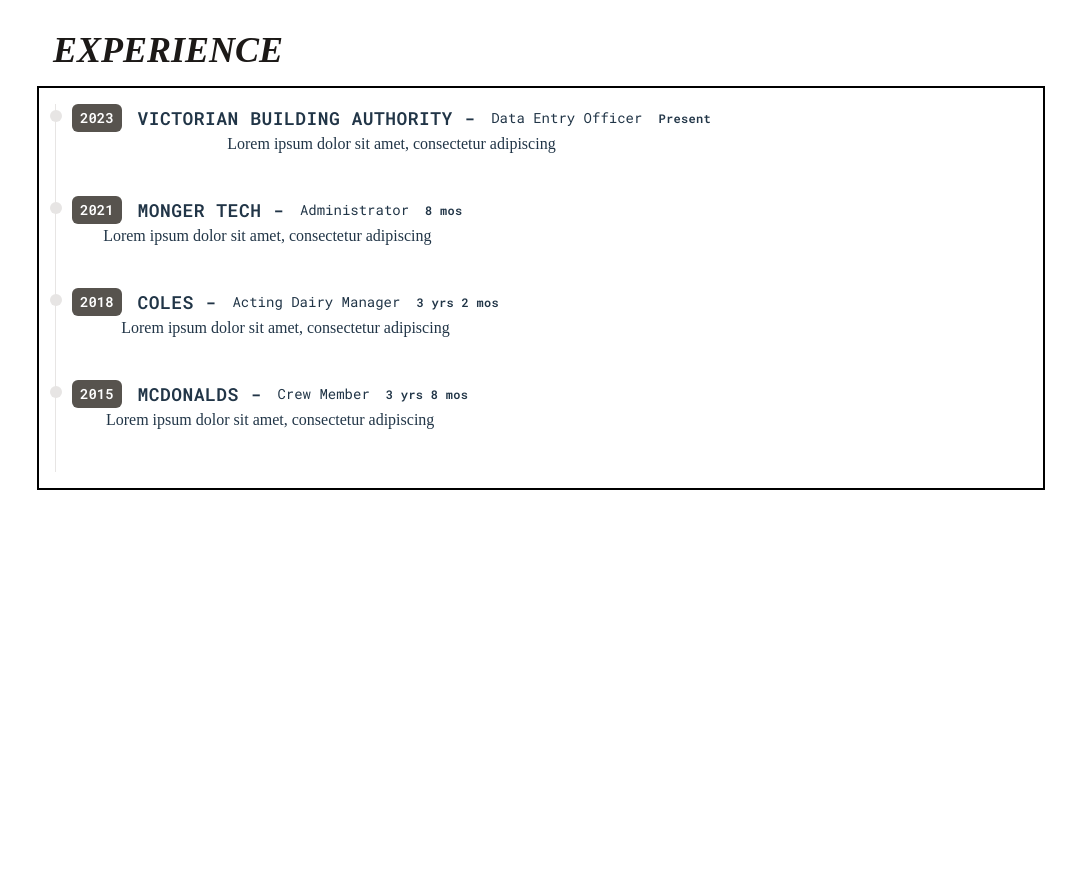
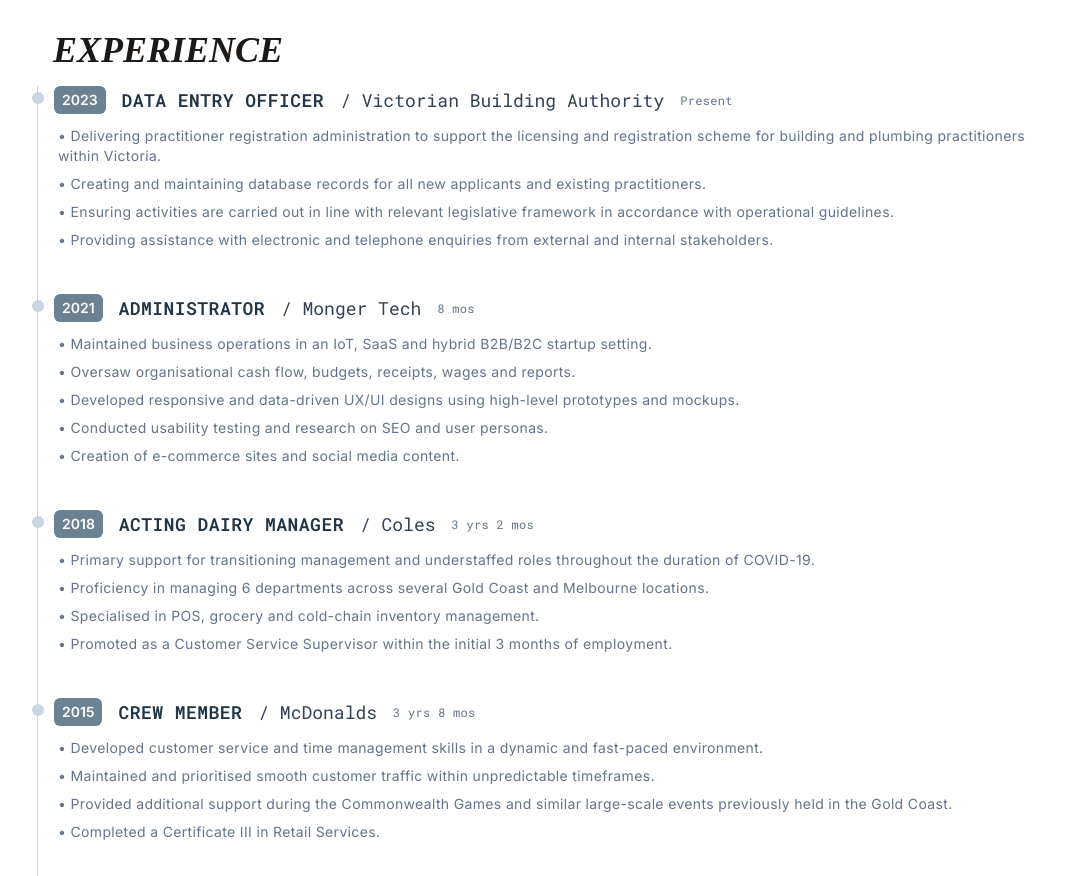
Before and after one commit to Lizette-Dimalanta/Portfolio_V2, a React (Vite) app: page / in a window 1280 px wide. Shown: the part 860-1736 px from the top of the page, without its empty margins (99-1175 px from the left). Before the commit the page ends 1366 px from the top, so only its background shows below. Built offline with nearby package versions, Linux system fonts and the light colour scheme.

Commit message:
Added work experience details and styling

```diff
--- a/src/components/Experience.jsx
+++ b/src/components/Experience.jsx
@@ -4,31 +4,52 @@
 const data = [
   {
     year: 2023,
-    company: 'VICTORIAN BUILDING AUTHORITY -',
-    position: 'Data Entry Officer',
+    company: '/ Victorian Building Authority',
+    position: 'DATA ENTRY OFFICER',
     duration: 'Present',
-    details: 'Lorem ipsum dolor sit amet, consectetur adipiscing'
+    details: [
+      '• Delivering practitioner registration administration to support the licensing and registration scheme for building and plumbing practitioners within Victoria.',
+      '• Creating and maintaining database records for all new applicants and existing practitioners.',
+      '• Ensuring activities are carried out in line with relevant legislative framework in accordance with operational guidelines.',
+      '• Providing assistance with electronic and telephone enquiries from external and internal stakeholders.'
+    ]
   },
   {
     year: 2021,
-    company: 'MONGER TECH -',
-    position: 'Administrator',
+    company: '/ Monger Tech',
+    position: 'ADMINISTRATOR',
     duration: '8 mos',
-    details: 'Lorem ipsum dolor sit amet, consectetur adipiscing'
+    details: [
+      '• Maintained business operations in an IoT, SaaS and hybrid B2B/B2C startup setting.',
+      '• Oversaw organisational cash flow, budgets, receipts, wages and reports.',
+      '• Developed responsive and data-driven UX/UI designs using high-level prototypes and mockups.',
+      '• Conducted usability testing and research on SEO and user personas.',
+      '• Creation of e-commerce sites and social media content.'
+    ]
   },
   {
     year: 2018,
-    company: 'COLES -',
-    position: 'Acting Dairy Manager',
+    company: '/ Coles',
+    position: 'ACTING DAIRY MANAGER',
     duration: '3 yrs 2 mos',
-    details: 'Lorem ipsum dolor sit amet, consectetur adipiscing'
+    details: [
+      '• Primary support for transitioning management and understaffed roles throughout the duration of COVID-19.',
+      '• Proficiency in managing 6 departments across several Gold Coast and Melbourne locations.',
+      '• Specialised in POS, grocery and cold-chain inventory management.',
+      '• Promoted as a Customer Service Supervisor within the initial 3 months of employment.'
+    ]
   },
   {
     year: 2015,
-    company: 'MCDONALDS -',
-    position: 'Crew Member',
+    company: '/ McDonalds',
+    position: 'CREW MEMBER',
     duration: '3 yrs 8 mos',
-    details: 'Lorem ipsum dolor sit amet, consectetur adipiscing'
+    details: [
+      '• Developed customer service and time management skills in a dynamic and fast-paced environment.',
+      '• Maintained and prioritised smooth customer traffic within unpredictable timeframes.',
+      '• Provided additional support during the Commonwealth Games and similar large-scale events previously held in the Gold Coast.',
+      '• Completed a Certificate III in Retail Services.'
+    ]
   }
 ]
 
@@ -38,7 +59,6 @@
       <h1 className='font-DM-Sherif-Display italic font-semibold text-4xl text-stone-900 text-start p-4 '>
         EXPERIENCE
       </h1>
-      <div className='border-2 border-black p-4'>
         {data.map((item, itemid) => (
           <ExperienceItem
             key={itemid}
@@ -48,7 +68,6 @@
             duration={item.duration}
             details={item.details} />
         ))}
-      </div>
     </div>
   )
 }
--- a/src/components/ExperienceItem.jsx
+++ b/src/components/ExperienceItem.jsx
@@ -2,16 +2,22 @@
 
 const ExperienceItem = ({ year, company, position, duration, details }) => {
   return (
-    <ol className='flex flex-col md:flex-row relative border-l border-stone-200'>
+    <ol className='flex flex-col md:flex-row relative border-l border-slate-300'>
       <li className='mb-10 ml-4'>
-          <div className='absolute w-3 h-3 bg-stone-200 rounded-full mt-1.5 -left-1.5 border-white'/>
-          <p className='flex flex-wrap gap-4 flex-row items-center justify-start text-xs md:text-sm'>
-            <span className='inline-block font-Roboto-Mono font-semibold text-white px-2 py-1 bg-stone-600 rounded-md'>{year}</span>
-            <span className='font-Roboto-Mono font-semibold tracking-wide text-lg'>{company}</span>
-            <span className='font-Roboto-Mono text-md'>{position}</span>
-            <span className='font-Roboto-Mono font-semibold tracking-wide text-xs'>{duration}</span>
+          <div className='absolute w-3 h-3 bg-slate-300 rounded-full mt-1.5 -left-1.5 border-white'/>
+          <p className='font-Roboto-Mono flex flex-wrap gap-4 flex-row items-center justify-start text-xs md:text-sm'>
+            <span className='inline-block font-Inter font-semibold text-white px-2 py-1 bg-sky-950/60 rounded-md'>{year}</span>
+            <span className='font-semibold tracking-wide text-lg'>{position}</span>
+            <span className='text-sm sm:text-lg text-slate-700 '>{company}</span>
+            <span className='tracking-wide text-slate-500 text-xs'>{duration}</span>
           </p>
-          <p>{details}</p>
+          <div className='pt-2'>
+            {details.map((detail, i) => (
+                <p key={i} className='flex text-start font-Inter tracking-wide text-slate-500 text-sm p-1'>
+                    {detail}
+                </p>
+            ))}
+          </div>
       </li>
     </ol>
   )
--- a/src/components/Home.jsx
+++ b/src/components/Home.jsx
@@ -8,7 +8,7 @@
 const Home = () => {
   return (
     <div id='home' className='bg-fixed h-screen bg-cover bg-center' style={{ backgroundImage: `url(${'../images/ProfileImage.jpeg'})` }}>
-      <div className='w-full h-screen absolute top-15 left-0 bg-stone-800/20'>
+      <div className='w-full h-screen absolute top-15 left-0 bg-slate-800/20'>
       <div>
         <h2 className='font-Inter text-white tracking-wide font-semibold flex text-3xl sm:text-4xl pt-32 sm:pt-40 pl-4 place-content-start sm:pl-24'>
           I am a
@@ -37,15 +37,15 @@
       </div>
       <div className='font-Roboto-Mono font-semibold text-white text-2xl flex justify-center items-center sm:place-content-end sm:items-end whitespace-nowrap flex-col pt-52 sm:pt-36 sm:pr-24'>
         <div className='hover:scale-110 transition-all ease-in-out duration-300'>
-          <a href='' className='cursor-pointer tracking-wide bg-stone-800/50 rounded-sm px-2 m-1 p-1'> RESUME
+          <a href='' className='cursor-pointer tracking-wide bg-slate-800/50 rounded-md px-2 m-1 p-1'> RESUME
           </a>
         </div>
         <div className='pt-5 hover:scale-110 transition-all ease-in-out duration-300'>
-          <a href='' className='cursor-pointer tracking-wide bg-stone-800/50 rounded-sm px-2 m-1 p-1'> LINKEDIN
+          <a href='' className='cursor-pointer tracking-wide bg-slate-800/50 rounded-md px-2 m-1 p-1'> LINKEDIN
           </a>
         </div>
         <div className='pt-5 hover:scale-110 transition-all ease-in-out duration-300'>
-          <a href='' className='cursor-pointer tracking-wide bg-stone-800/50 rounded-sm px-2 m-1 p-1'> GITHUB
+          <a href='' className='cursor-pointer tracking-wide bg-slate-800/50 rounded-md px-2 m-1 p-1'> GITHUB
           </a>
         </div>
       </div>
```
